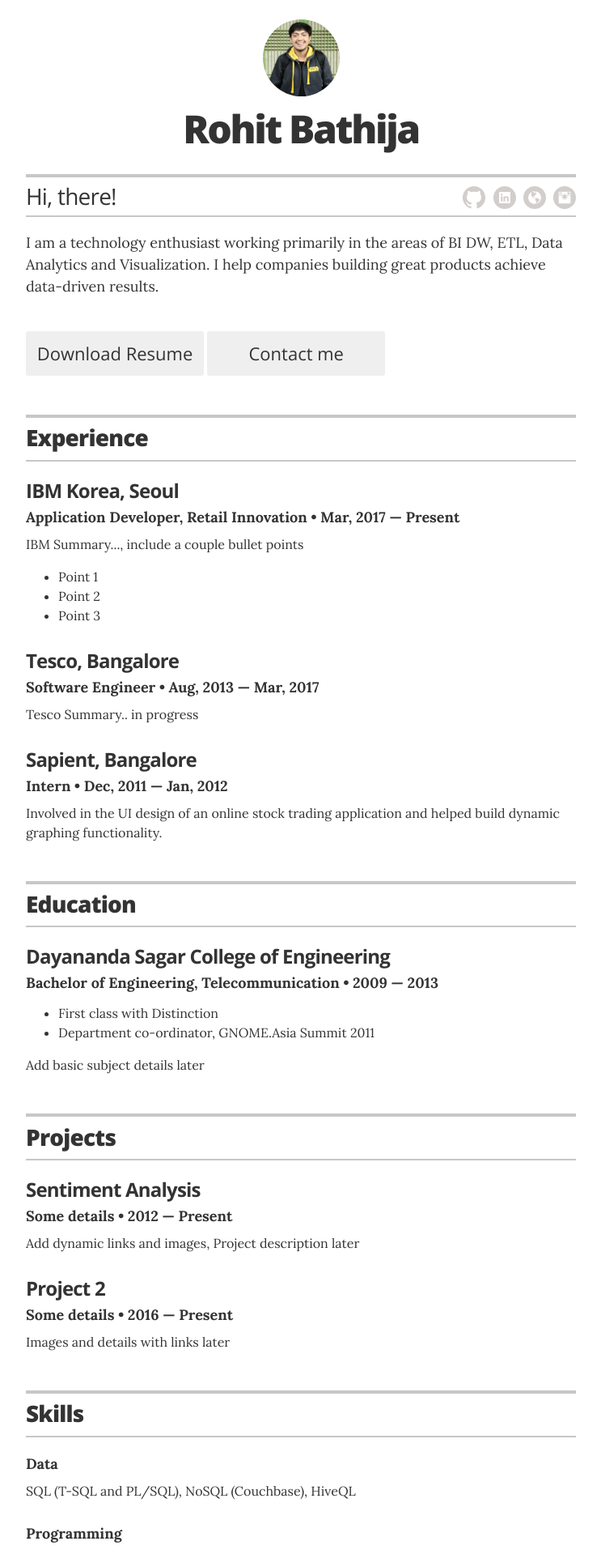
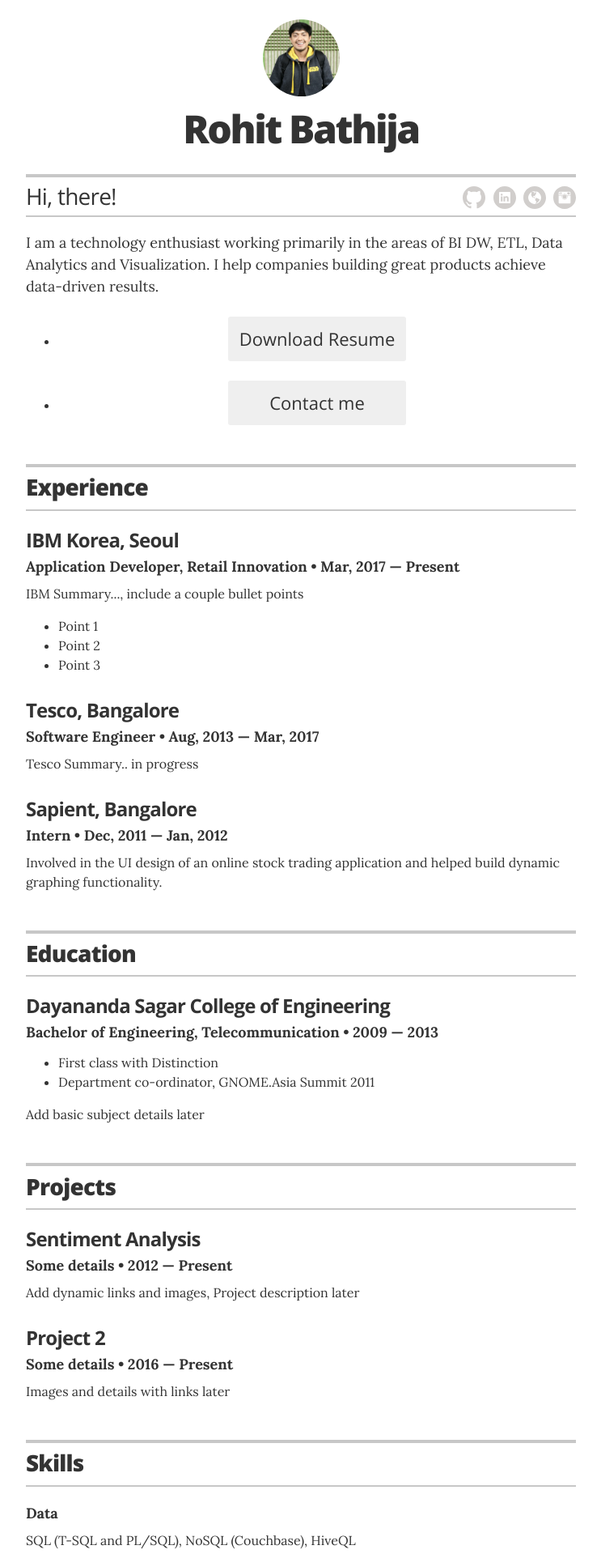
Before and after one commit to robathija/rohit-resume, a Jekyll site: the page built from index.html, in a window 1280 px wide. Shown: the top 1919 px of the page at 81% size, without its empty margins (268-1011 px from the left). Built offline with Jekyll 4.4.1, drawn with Linux system fonts in a browser that asks for light colours.

Commit message:
Trying ul li

```diff
--- a/_layouts/resume.html
+++ b/_layouts/resume.html
@@ -38,8 +38,10 @@
         </div>
 
         {% if site.resume_looking_for_work == 'yes' %}
-		<a href="mailto:{{ site.resume_contact_email }}" class="contact-button no-print" itemprop="email">Download Resume</a>
-        <a href="mailto:{{ site.resume_contact_email }}" class="contact-button no-print" itemprop="email">Contact me</a>
+		<ul>
+		<li><a href="mailto:{{ site.resume_contact_email }}" class="contact-button no-print" itemprop="email">Download Resume</a></li>
+        <li><a href="mailto:{{ site.resume_contact_email }}" class="contact-button no-print" itemprop="email">Contact me</a></li>
+		</ul>
         {% elsif site.resume_looking_for_work == 'no' %}
         <a class="contact-button not-looking no-print">I'm not looking for work right now.</a>
         {% else %}
--- a/_sass/_resume.scss
+++ b/_sass/_resume.scss
@@ -112,7 +112,7 @@
   background-color: #efefef;
   text-decoration: none;
   text-align: center;
-  display: inline-block;
+  display: block;
   margin: 1.5rem auto;
   width: 220px;
   font-size: 1.375rem;
```
